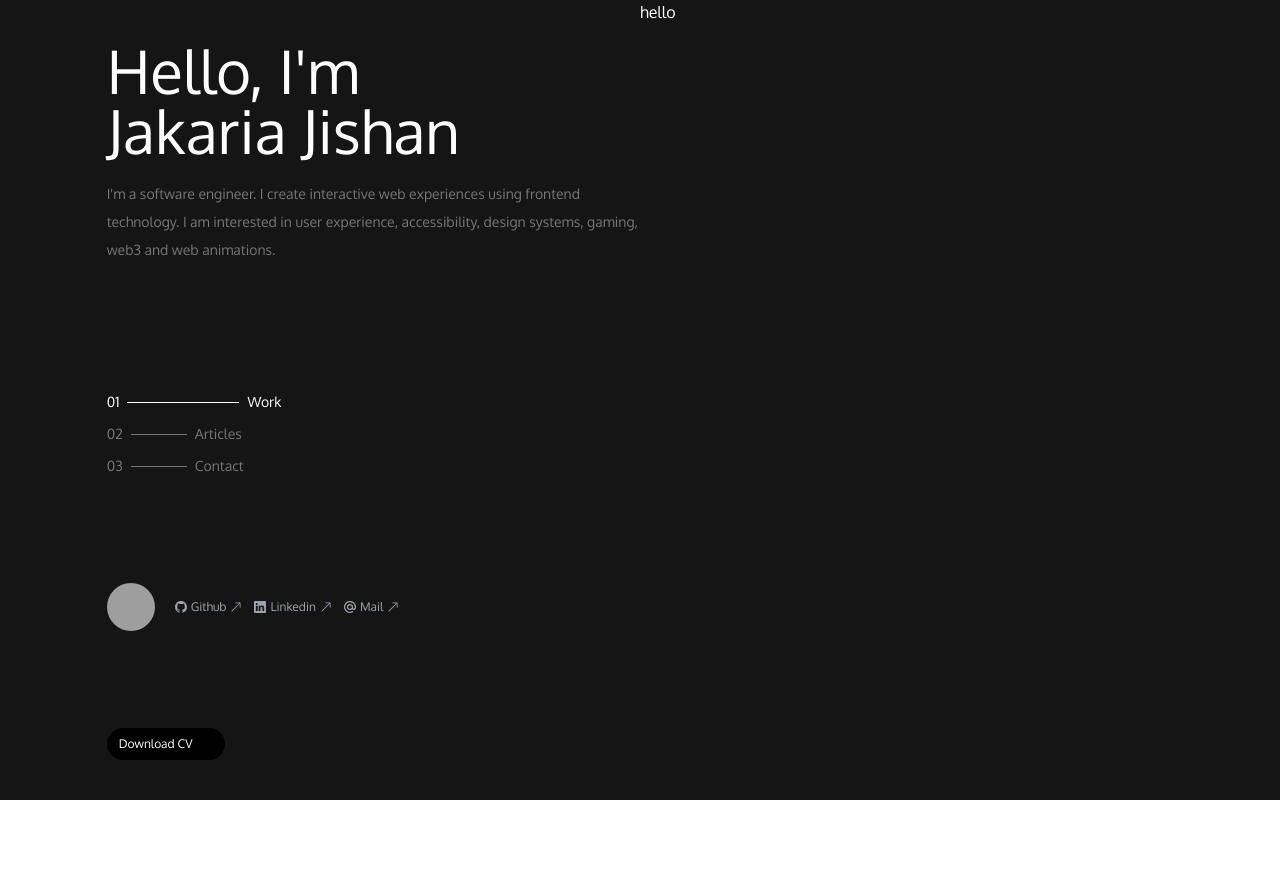
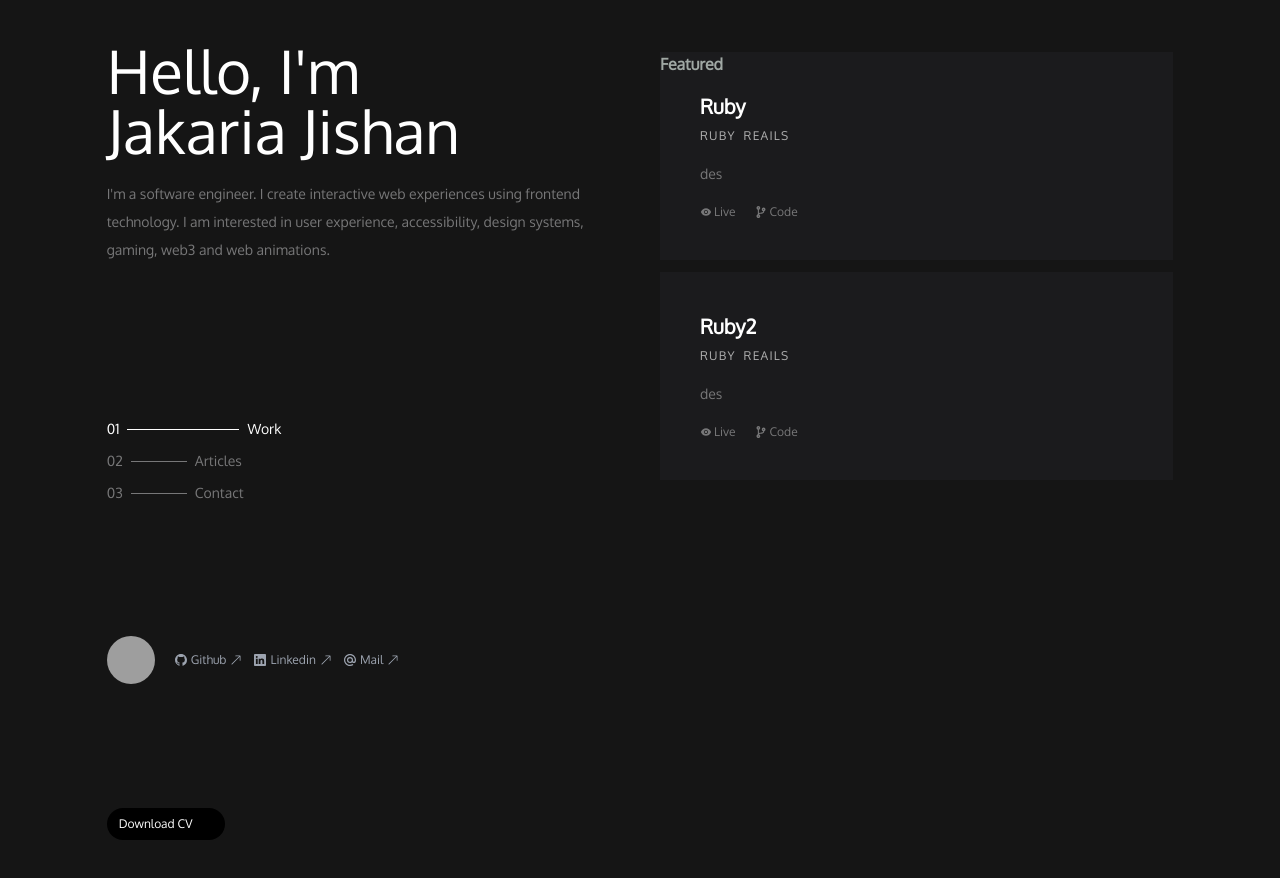
Before and after one commit to JakariaJishan/Portfolio2.1, a React (Create React App) app: page / in a window 1280 px wide. Before the commit the page ends 800 px from the top, so only its background shows below. Built offline with nearby package versions, Linux system fonts and the light colour scheme; grey boxes are pictures that could not be loaded; some icons are missing.

Commit message:
Create feature project card

```diff
--- a/src/components/home/Home.js
+++ b/src/components/home/Home.js
@@ -4,7 +4,7 @@ import { Sidebar } from "../sidebar/Sidebar";
 
 const Home = () => {
   return (
-    <div className="flex justify-between items-start">
+    <div className="flex justify-between items-start gap-10 py-10">
         <Sidebar />
         <MainBar />
     </div>
--- a/src/components/mainHome/MainBar.js
+++ b/src/components/mainHome/MainBar.js
@@ -1,7 +1,10 @@
 import React from "react";
+import Projects from "../projects/Projects";
 
 const MainBar = () => {
-  return <div className=" w-full">hello</div>;
+  return <div className=" w-full">
+    <Projects/>
+  </div>;
 };
 
 export default MainBar;
--- /dev/null
+++ b/src/components/projects/FeaturedProject.js
@@ -0,0 +1,16 @@
+import React from "react";
+import { featuredProjects } from "../../projects";
+import RenderFeature from "./RenderFeature";
+
+const FeaturedProject = () => {
+  return (
+    <div>
+        <h5 className="text-[#A0A8A4] font-bold text-md mb-5 fixed">Featured</h5>
+      {featuredProjects.map((featuredProject) => {
+        return <RenderFeature featuredProject={featuredProject} />;
+      })}
+    </div>
+  );
+};
+
+export default FeaturedProject;
--- /dev/null
+++ b/src/components/projects/Projects.js
@@ -0,0 +1,12 @@
+import React from 'react'
+import FeaturedProject from './FeaturedProject'
+
+const Projects = () => {
+  return (
+    <div>
+       <FeaturedProject/>
+    </div>
+  )
+}
+
+export default Projects
--- /dev/null
+++ b/src/components/projects/RenderFeature.js
@@ -0,0 +1,33 @@
+import React from "react";
+import { AiFillEye } from "react-icons/ai";
+import { FaCodeBranch } from "react-icons/fa";
+import { Link } from "react-router-dom";
+
+const RenderFeature = ({ featuredProject }) => {
+  const { title, stacks, desc, liveLink, sourceCode } = featuredProject;
+  return (
+    <div>
+      <div className="p-10 my-3 bg-[#1B1B1D] transition ease-out hover:-translate-y-1 hover:scale-110  duration-300">
+        <h2 className="text-xl font-semibold">{title}</h2>
+        <div className="flex gap-2 my-2 text-xs tracking-widest text-[#AFAFAF] uppercase">
+          {stacks.map((item) => {
+            return <p>{item}</p>;
+          })}
+        </div>
+        <p className="text-sm text-[#777778] my-5">{desc}</p>
+        <div className="flex items-center gap-5 text-xs">
+          <Link to={liveLink} className="flex items-center text-[#777778] hover:text-white gap-0.5">
+            <AiFillEye />
+            Live
+          </Link>
+          <Link to={sourceCode} className="flex items-center gap-0.5 text-[#777778] hover:text-white">
+            <FaCodeBranch />
+            Code
+          </Link>
+        </div>
+      </div>
+    </div>
+  );
+};
+
+export default RenderFeature;
--- a/src/components/sidebar/Sidebar.js
+++ b/src/components/sidebar/Sidebar.js
@@ -22,7 +22,7 @@ export const Sidebar = () => {
   ];
   return (
     <div className=" w-full">
-      <div className="flex flex-col h-screen justify-between py-10">
+      <div className="flex flex-col h-screen justify-between">
         <div>
           <h1 className="text-6xl">
             Hello, I'm <br /> Jakaria Jishan
--- /dev/null
+++ b/src/projects.js
@@ -0,0 +1,16 @@
+export const featuredProjects = [
+    {
+        title :"Ruby",
+        stacks: ["ruby","reails"],
+        desc:"des",
+        liveLink:"live",
+        sourceCode:"code"
+    },
+    {
+        title :"Ruby2",
+        stacks: ["ruby","reails"],
+        desc:"des",
+        liveLink:"live",
+        sourceCode:"code"
+    },
+]
```
